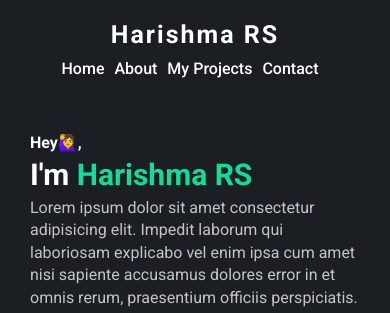
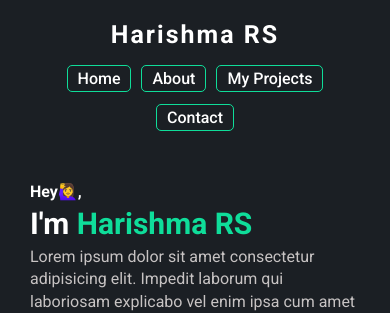
Before and after one commit to HarishmaRS/Model-Porfolio, a plain HTML site: page index.html in a window 390 px wide. Shown: the top 313 px of the page. Drawn offline with Linux system fonts and the light colour scheme.

Commit message:
changes for mobile view

```diff
--- a/assets/css/style.css
+++ b/assets/css/style.css
@@ -347,6 +347,21 @@
           margin-bottom: 10px;
       }
 
+      .menu_list {
+          margin: 10px 5px;
+      }
+
+      .menu_link {
+          border: 1px solid var(--primary);
+          padding: 3px 10px;
+          border-radius: 5px;
+      }
+
+      .menu_link:hover {
+          background-color: var(--primary);
+          color: black;
+      }
+
       /* home section  */
       .home_section {
           flex-direction: column;
@@ -407,24 +422,29 @@
       header * {
           margin-bottom: 10px;
       }
-
-      .menu_list {
-          margin-right: 10px;
-      }
-
       .menu_ul {
           display: flex;
           flex-wrap: wrap;
           align-items: center;
           justify-content: center;
       }
-
+      .menu_list {
+          margin: 10px 5px;
+      }
+      .menu_link {
+          border: 1px solid var(--primary);
+          padding: 3px 10px;
+          border-radius: 5px;
+      }
+      .menu_link:hover {
+          background-color: var(--primary);
+          color: black;
+      }
       /* home section  */
       .home_section {
           flex-direction: column;
           padding: 5px 30px;
       }
-
       .home_section_image {
           display: none;
       }
```
